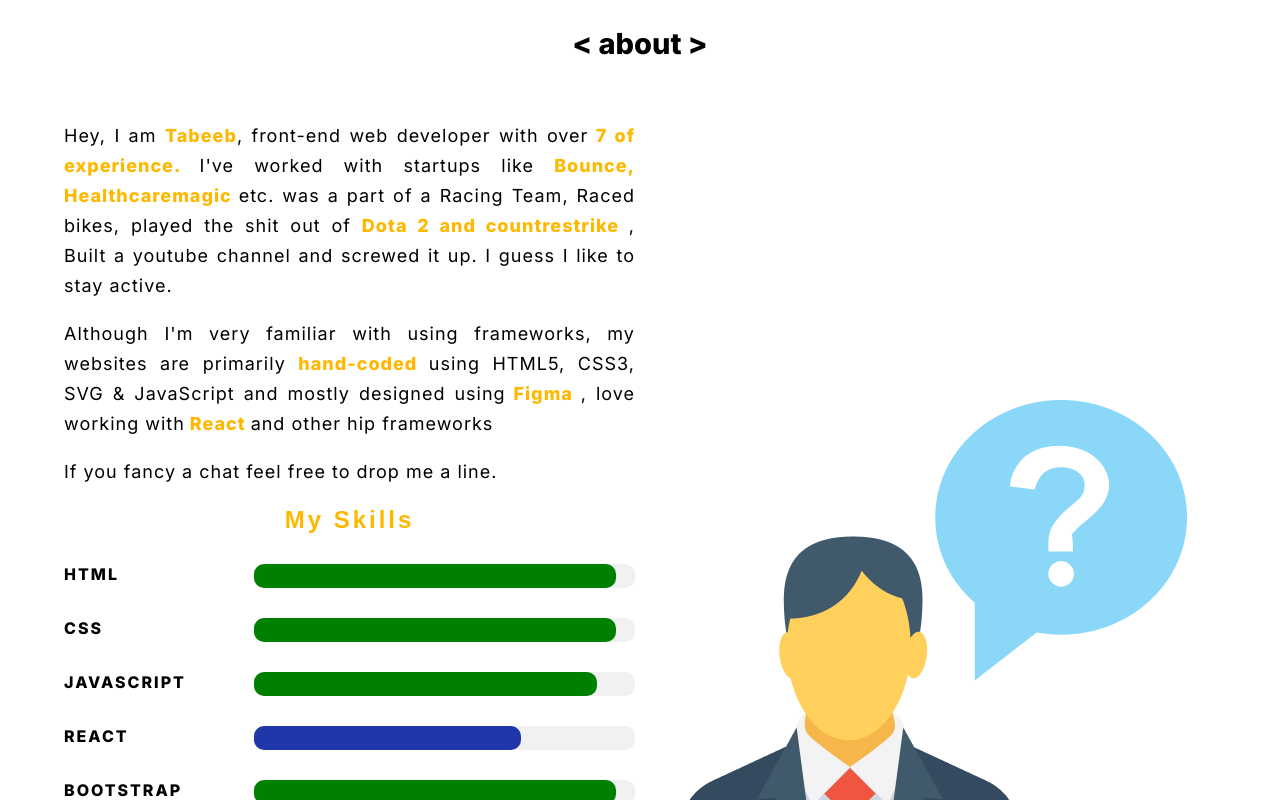
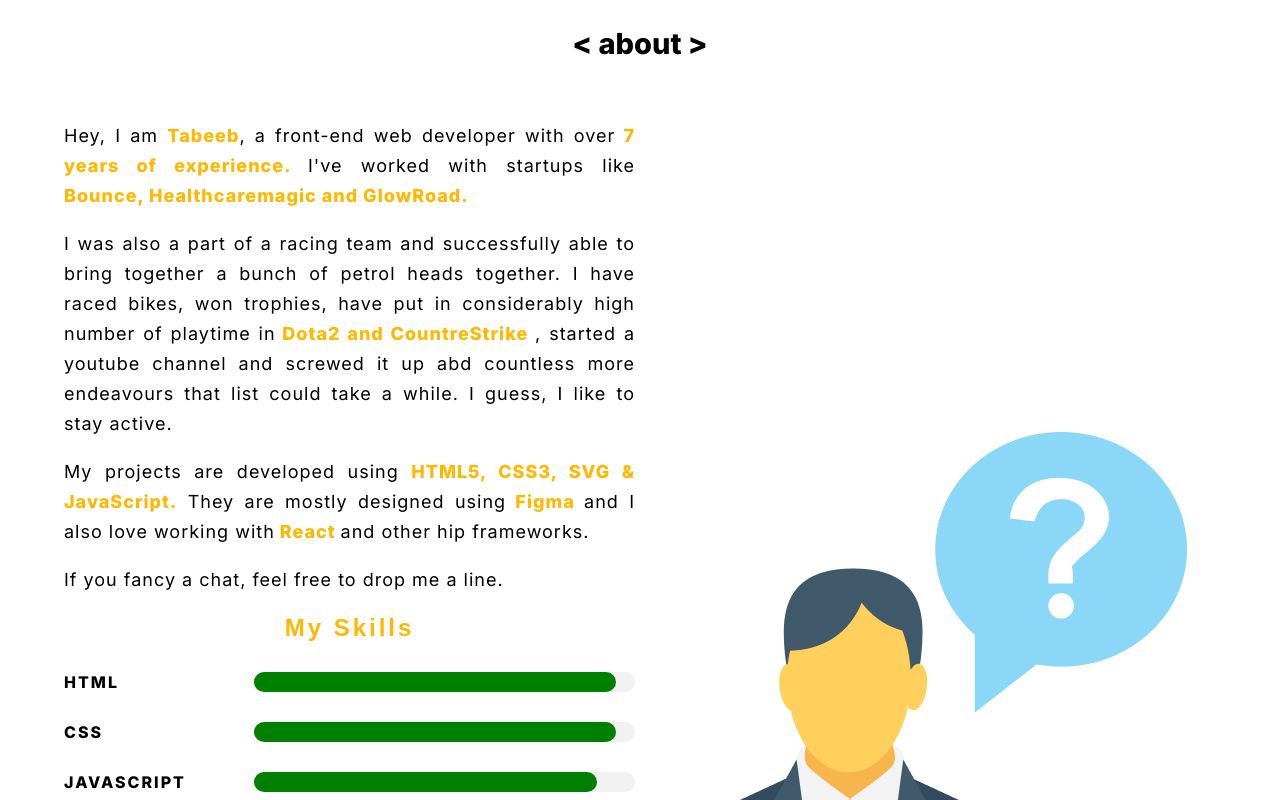
Before and after one commit to syedtabeeb1992/folio, a React (Create React App) app: page / in a window 1280 px wide. Shown: the part 880-1680 px from the top of the page. Built offline with nearby package versions, Linux system fonts and the light colour scheme.

Commit message:
gramatical issues fixed

```diff
--- a/src/components/about/About.css
+++ b/src/components/about/About.css
@@ -67,7 +67,7 @@
 .w3-green{
     color: #fff !important;
     /* background-color: #4CAF50 !important; */
-    height:24px;
+    height:20px;
     border-radius: 10px;
   }
 
--- a/src/components/about/About.js
+++ b/src/components/about/About.js
@@ -15,46 +15,48 @@
         <div className="about-inner-wrap">
           <div className="about-txt">
             <p>
-              Hey, I am <span className="primary-color">Tabeeb</span>, front-end
-              web developer with over
-              <span className="primary-color"> 7 of experience. </span>
+              Hey, I am <span className="primary-color">Tabeeb</span>, a
+              front-end web developer with over
+              <span className="primary-color"> 7 years of experience. </span>
               I've worked with startups like{" "}
-              <span className="primary-color"> Bounce, Healthcaremagic </span>
-              etc. was a part of a Racing Team, Raced bikes, played the shit out
-              of{" "}
-              <span className="primary-color"> Dota 2 and countrestrike </span>,
-              Built a youtube channel and screwed it up. I guess I like to stay
-              active.
+              <span className="primary-color">
+                Bounce, Healthcaremagic and GlowRoad. &nbsp;
+              </span>
             </p>
 
+
+            <p> I was also a part of a racing team and successfully able to bring together a bunch of petrol heads together.
+              I have  raced bikes, won trophies,  have put in considerably high number of playtime in
+              <span className="primary-color"> Dota2 and CountreStrike </span>,
+              started a youtube channel and screwed it up abd countless more endeavours that list could take a while. I guess, I like to stay
+              active.</p>
+
             <p>
-              Although I'm very familiar with using frameworks, my websites are
-              primarily <span className="primary-color"> hand-coded </span>{" "}
-              using HTML5, CSS3, SVG & JavaScript and mostly designed using
-              <span className="primary-color"> Figma </span>, love working with
+              My        projects are developed
+              using   <span className="primary-color">HTML5, CSS3, SVG & JavaScript.</span> They are  mostly designed using
+              <span className="primary-color"> Figma </span> and I also  love working with
               <span className="primary-color"> React </span> and other hip
-              frameworks
+              frameworks.
             </p>
-            <p>If you fancy a chat feel free to drop me a line.</p>
+            <p>If you fancy a chat, feel free to drop me a line.</p>
 
             <div className="skills-wrapper">
               <h2 className="primary-color"> My Skills</h2>
 
-              <SkillComponent skill="HTML" level="95%"  color="green"/>
+              <SkillComponent skill="HTML" level="95%" color="green" />
               <SkillComponent skill="CSS" level="95%" color="green" />
-              <SkillComponent skill="JAVASCRIPT" level="90%"  color="green"/>
+              <SkillComponent skill="JAVASCRIPT" level="90%" color="green" />
               <SkillComponent skill="REACT" level="70%" color="#1f37a9" />
               <SkillComponent skill="BOOTSTRAP" level="95%" color="green" />
-              <SkillComponent skill="CSS FLEXBOX" level="95%"  color="green"/>
+              <SkillComponent skill="CSS FLEXBOX" level="95%" color="green" />
               <SkillComponent skill="CSS GRID" level="95%" color="green" />
 
-              <SkillComponent skill="FIGMA" level="45%"  color="#de79ff"/>
+              <SkillComponent skill="FIGMA" level="45%" color="#de79ff" />
               <SkillComponent skill="GIT" level="95%" color="green" />
 
-              <SkillComponent skill="JQUERY" level="80%"  color="#1f37a9"/>
-              <SkillComponent skill="WEBFLOW" level="50%" color="#de79ff"/>
-
-                      </div>
+              <SkillComponent skill="JQUERY" level="80%" color="#1f37a9" />
+              <SkillComponent skill="WEBFLOW" level="50%" color="#de79ff" />
+            </div>
 
             <div className="downloadcv">
               <a href={cv} target="_blank">
--- a/src/components/experience/Experience.js
+++ b/src/components/experience/Experience.js
@@ -12,7 +12,7 @@
   return (
     <section className="box-shadow-beeb exp-container " id="exp">
       <div className="container">
-        <div className="title-section">&#60; Work Experiance &#62;</div>
+        <div className="title-section">&#60; Work Experience &#62;</div>
 
         <div className="mid-exp">
           <div className="lineimg">
@@ -65,7 +65,7 @@
           </div>
         </div>
 
-        <div className="title-section">&#60; / Work Experiance &#62;</div>
+        <div className="title-section">&#60; / Work Experience &#62;</div>
       </div>
     </section>
   );
```
